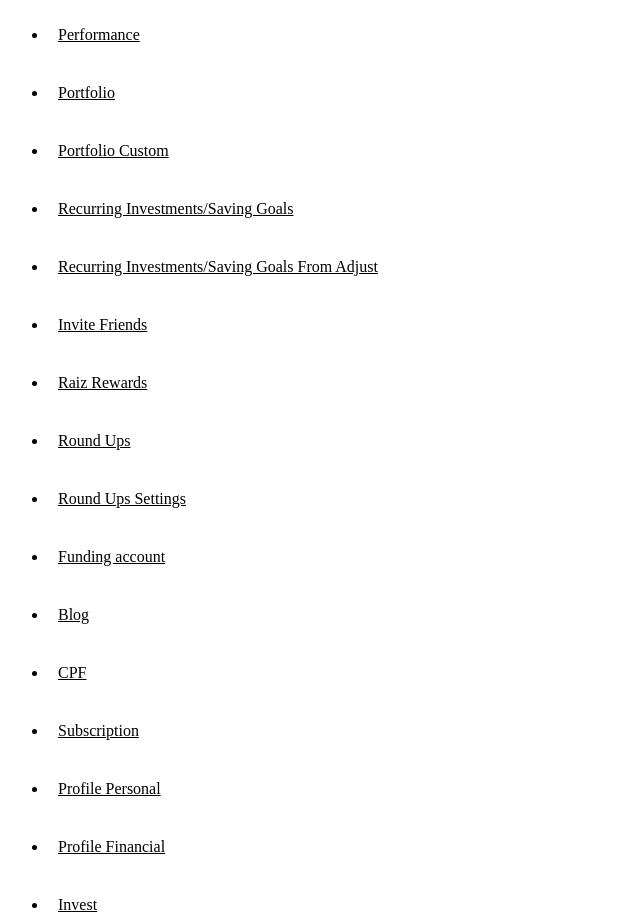
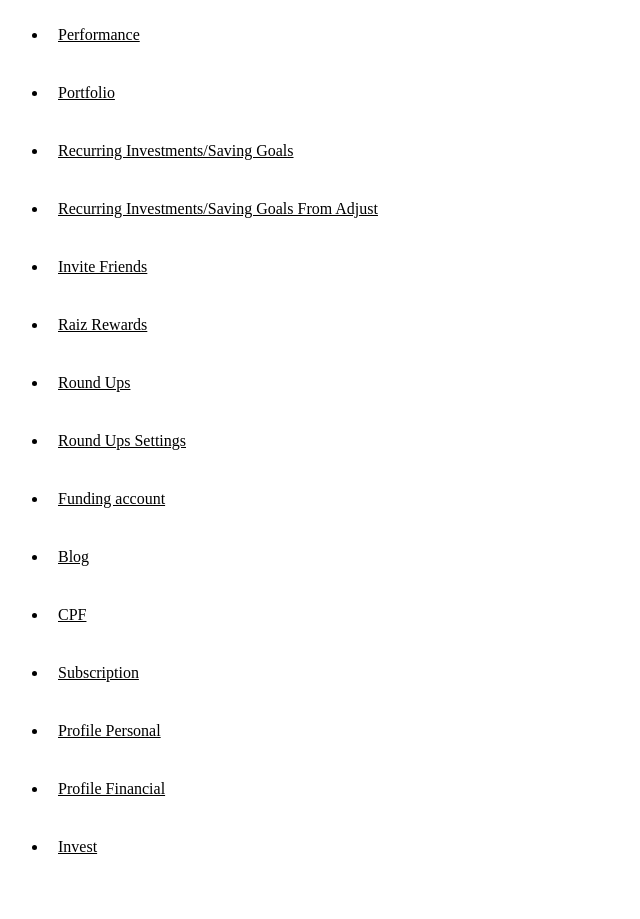
Before and after one commit to AcornsGrowAU/RaizDeeplinks, a plain HTML site: page index.html in a window 1280 px wide. Shown: the part 3620-4539 px from the top of the page, without its empty margins (0-640 px from the left). Drawn offline with Linux system fonts and the light colour scheme.

Commit message:
remove raiz-id://portfolio/custom from indo

```diff
--- a/index.html
+++ b/index.html
@@ -84,7 +84,6 @@
     <li><a href="raiz-id://finance">My finance</a></li>
     <li><a href="raiz-id://performance">Performance</a></li>
     <li><a href="raiz-id://portfolio">Portfolio</a></li>
-    <li><a href="raiz-id://portfolio/custom">Portfolio Custom</a></li>
     <li><a href="raiz-id://recurring_investments">Recurring Investments/Saving Goals</a></li>
     <li><a href="raiz-id://recurring_investments?adjust_reftag=cBENMm3PCa8HU">Recurring Investments/Saving Goals From Adjust</a></li>
     <li><a href="raiz-id://invite_friends">Invite Friends</a></li>
```
